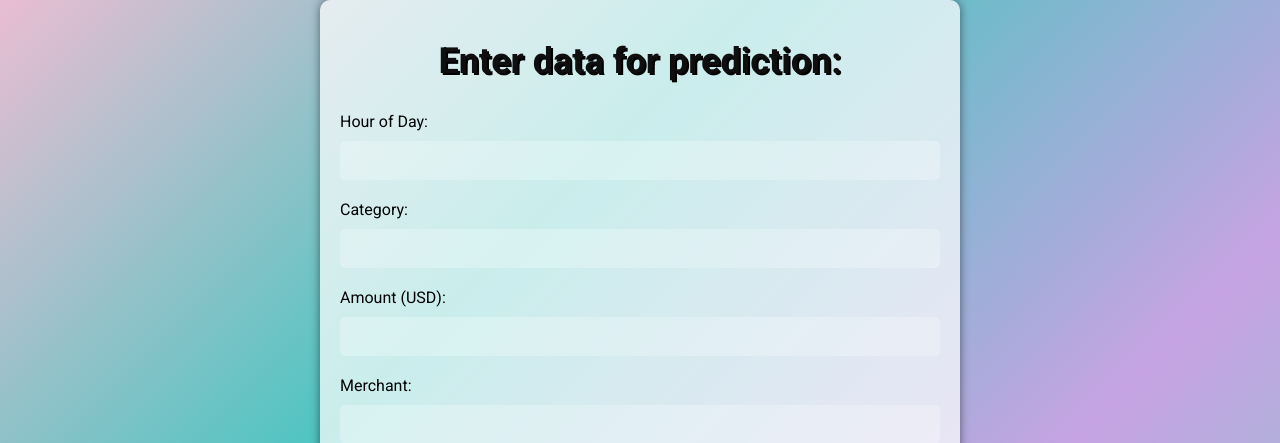
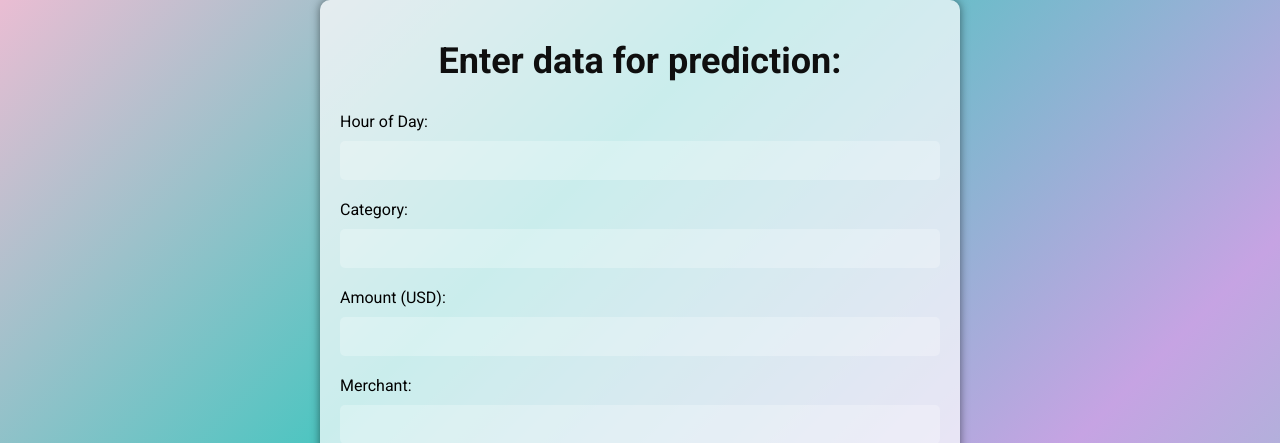
Before and after one commit to Alekla0126/Card_Fraud_Detection, a Flask app: page / in a window 1280 px wide. Shown: the top 443 px of the page. Run offline with Flask 2, Linux system fonts and the light colour scheme.

Commit message:
Correcting README

```diff
--- a/ccfd/templates/index.html
+++ b/ccfd/templates/index.html
@@ -28,7 +28,7 @@
 			margin: 0;
 			padding: 20px;
 			text-align: center;
-			text-shadow: 2px 2px #000;
+			/* text-shadow: 2px 2px #000; */
 			font-family: 'Roboto';
 		}
 
```
Also changed, not shown: README.md.
